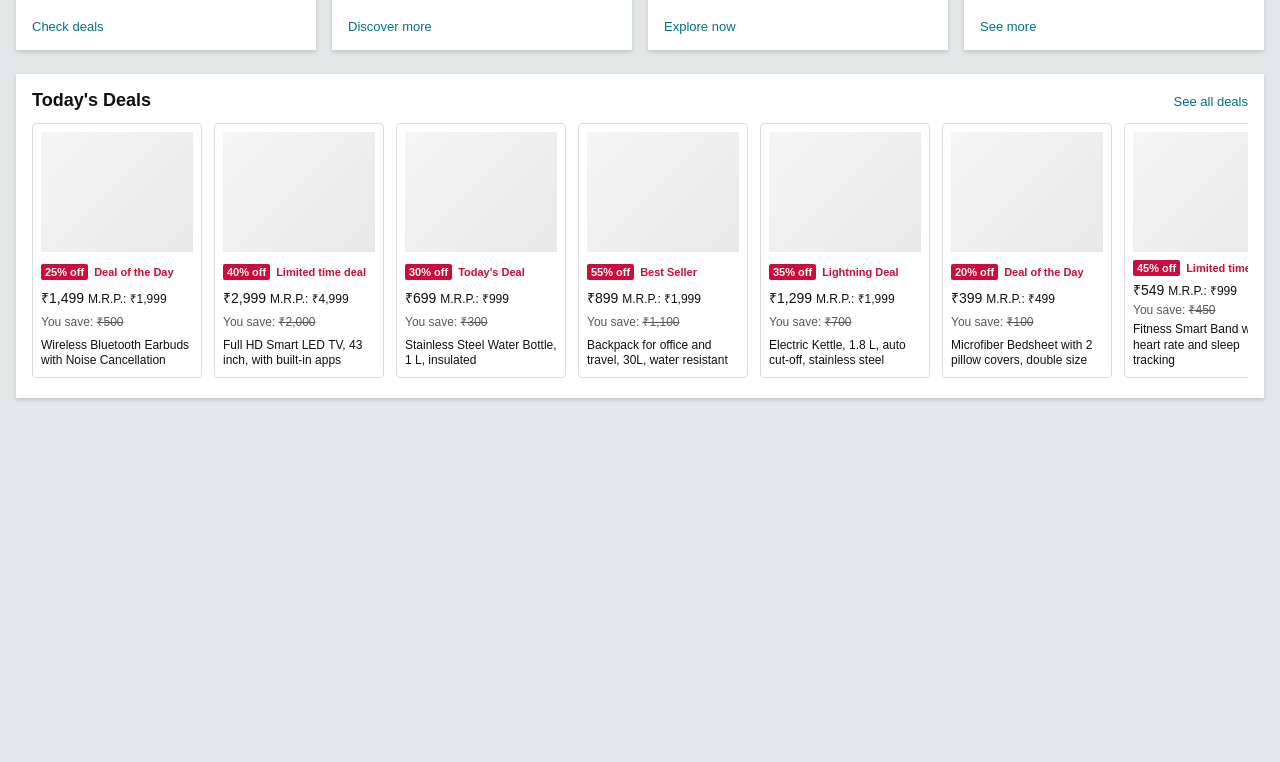
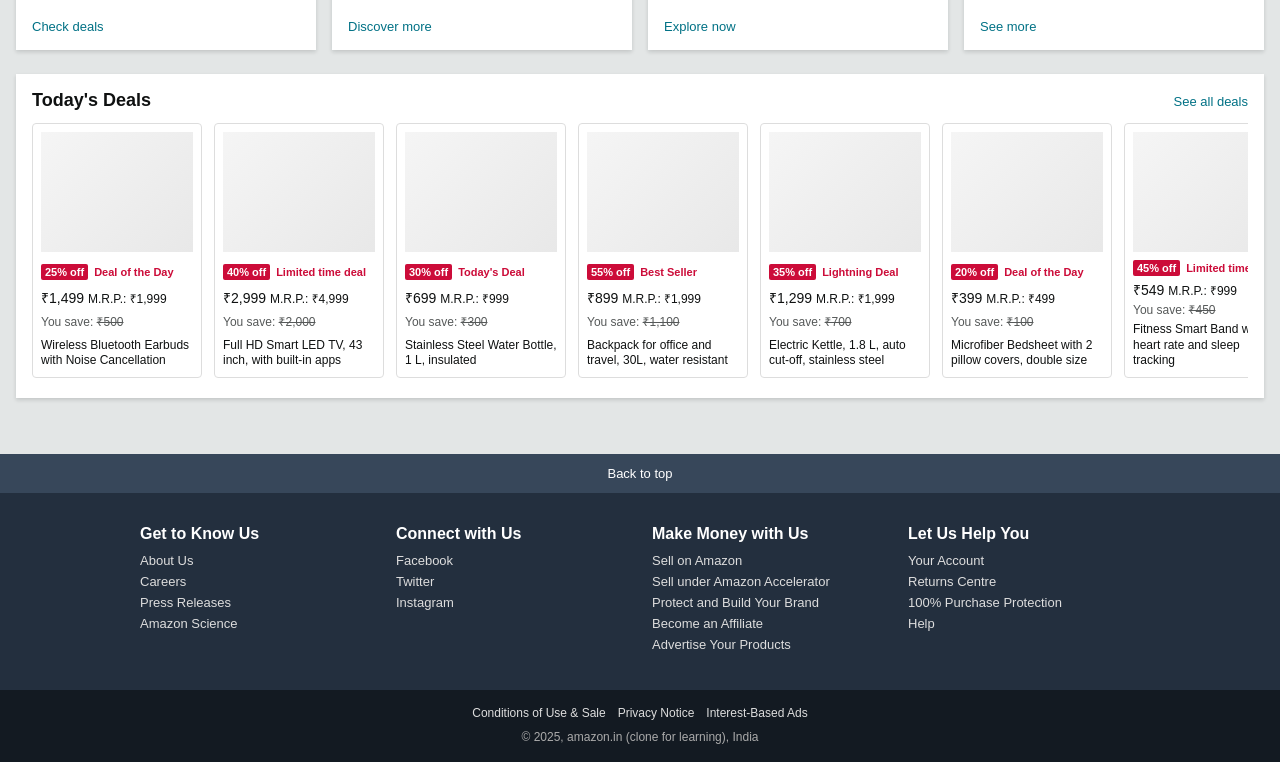
Before and after one commit to Sujay-Muramalla/WebDev_FSD_C247, a website: page practice.html in a window 1280 px wide. Shown: the part 1115-1877 px from the top of the page. Before the commit the page ends 1537 px from the top, so only its background shows below. Drawn offline with Linux system fonts and the light colour scheme.

Commit message:
amazon clone: added amazon style footer

```diff
--- a/practice.html
+++ b/practice.html
@@ -2,7 +2,7 @@
 <html lang="en">
 <head>
   <meta charset="UTF-8" />
-  <title>Amazon.in Static Clone + Hero + Promo Grid + Deals Strip</title>
+  <title>Amazon.in Static Clone + Hero + Promo Grid + Deals + Footer</title>
   <meta name="viewport" content="width=device-width, initial-scale=1" />
 
   <style>
@@ -27,7 +27,8 @@
 
     /* Logo */
     #nav-logo{padding:4px 6px;border-radius:2px}
-    #nav-logo:hover{outline:1px solid #ffffff33}
+    /*#nav-logo:hover{outline:1px solid #ffffff33}*/
+    #nav-logo:hover{outline:1px solid hsl(0, 0%, 100%)}
     .nav-logo-link{display:flex;align-items:baseline;color:#fff}
     .nav-logo-base{font-size:22px;font-weight:700;text-transform:lowercase}
     .nav-logo-locale{font-size:14px;margin-left:3px}
@@ -303,6 +304,87 @@
       line-height:1.3;
     }
 
+    /* =======================================================
+       FOOTER (AMAZON STYLE)
+       ======================================================= */
+    .footer-back-to-top{
+      margin-top:32px;
+      background:#37475a;
+      color:#fff;
+      text-align:center;
+      padding:12px 0;
+      font-size:13px;
+      cursor:pointer;
+    }
+    .footer-back-to-top:hover{
+      background:#485769;
+    }
+
+    .footer-main{
+      background:#232f3e;
+      color:#fff;
+      padding:32px 0;
+    }
+
+    .footer-columns{
+      max-width:1000px;
+      margin:0 auto;
+      display:grid;
+      grid-template-columns:repeat(4,1fr);
+      gap:24px;
+    }
+
+    .footer-column-title{
+      font-size:16px;
+      font-weight:700;
+      margin-bottom:10px;
+    }
+
+    .footer-link{
+      display:block;
+      font-size:13px;
+      color:#ddd;
+      margin-bottom:6px;
+    }
+    .footer-link:hover{
+      text-decoration:underline;
+    }
+
+    .footer-bottom{
+      background:#131a22;
+      color:#ddd;
+      padding:16px 0 18px;
+      font-size:12px;
+    }
+
+    .footer-bottom-inner{
+      max-width:1000px;
+      margin:0 auto;
+      display:flex;
+      flex-direction:column;
+      align-items:center;
+      gap:6px;
+    }
+
+    .footer-bottom-links{
+      display:flex;
+      flex-wrap:wrap;
+      justify-content:center;
+      gap:12px;
+      margin-bottom:4px;
+    }
+
+    .footer-bottom-links a{
+      color:#ddd;
+    }
+    .footer-bottom-links a:hover{
+      text-decoration:underline;
+    }
+
+    .footer-bottom-meta{
+      color:#aaa;
+    }
+
     /* RESPONSIVE */
     @media (max-width:1200px){
       .home-grid{grid-template-columns:repeat(3,1fr);}
@@ -310,12 +392,13 @@
     @media (max-width:900px){
       .home-grid{grid-template-columns:repeat(2,1fr);}
       .home-content{margin-top:-100px}
+      .footer-columns{grid-template-columns:repeat(2,1fr);}
     }
     @media (max-width:600px){
       .home-grid{grid-template-columns:1fr;}
       .home-content{margin-top:-60px;padding:0 8px 16px}
-      .home-card{min-height:auto}
       .deals-strip-wrapper{margin:16px auto 0;padding:0 8px}
+      .footer-columns{grid-template-columns:1fr;}
     }
   </style>
 </head>
@@ -690,5 +773,64 @@
 
 </main>
 
+<!-- =======================================================
+     AMAZON-STYLE FOOTER
+======================================================= -->
+
+<!-- Back to top -->
+<div class="footer-back-to-top" onclick="window.scrollTo({top:0,behavior:'smooth'});">
+  Back to top
+</div>
+
+<!-- Main footer columns -->
+<footer>
+  <div class="footer-main">
+    <div class="footer-columns">
+      <div>
+        <div class="footer-column-title">Get to Know Us</div>
+        <a href="#" class="footer-link">About Us</a>
+        <a href="#" class="footer-link">Careers</a>
+        <a href="#" class="footer-link">Press Releases</a>
+        <a href="#" class="footer-link">Amazon Science</a>
+      </div>
+      <div>
+        <div class="footer-column-title">Connect with Us</div>
+        <a href="#" class="footer-link">Facebook</a>
+        <a href="#" class="footer-link">Twitter</a>
+        <a href="#" class="footer-link">Instagram</a>
+      </div>
+      <div>
+        <div class="footer-column-title">Make Money with Us</div>
+        <a href="#" class="footer-link">Sell on Amazon</a>
+        <a href="#" class="footer-link">Sell under Amazon Accelerator</a>
+        <a href="#" class="footer-link">Protect and Build Your Brand</a>
+        <a href="#" class="footer-link">Become an Affiliate</a>
+        <a href="#" class="footer-link">Advertise Your Products</a>
+      </div>
+      <div>
+        <div class="footer-column-title">Let Us Help You</div>
+        <a href="#" class="footer-link">Your Account</a>
+        <a href="#" class="footer-link">Returns Centre</a>
+        <a href="#" class="footer-link">100% Purchase Protection</a>
+        <a href="#" class="footer-link">Help</a>
+      </div>
+    </div>
+  </div>
+
+  <!-- Bottom strip -->
+  <div class="footer-bottom">
+    <div class="footer-bottom-inner">
+      <div class="footer-bottom-links">
+        <a href="#">Conditions of Use &amp; Sale</a>
+        <a href="#">Privacy Notice</a>
+        <a href="#">Interest-Based Ads</a>
+      </div>
+      <div class="footer-bottom-meta">
+        © 2025, amazon.in (clone for learning), India
+      </div>
+    </div>
+  </div>
+</footer>
+
 </body>
 </html>
```
